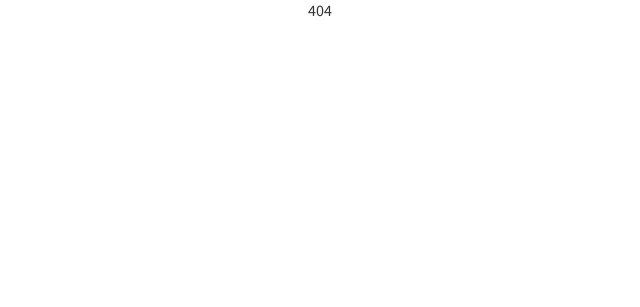
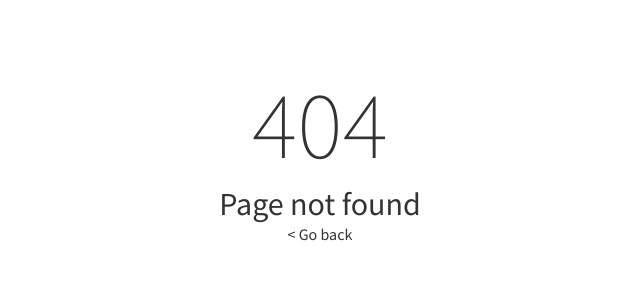
Before and after one commit to bradleyoosterveen/Fulcrum, a PHP site: page /errors in a window 1280 px wide. Before the commit the part shown is almost empty. Shown: the top 307 px of the page, without its empty margins (320-960 px from the left). Run offline with PHP 8.4, Linux system fonts and the light colour scheme.

Commit message:
Update 404.php

```diff
--- a/resources/views/errors/404.php
+++ b/resources/views/errors/404.php
@@ -1 +1,5 @@
-<span>404</span>
+<header>
+    <h1>404</h1>
+    <p>Page not found</p>
+    <a onclick="window.history.back();">< Go back</a>
+</header>
```
